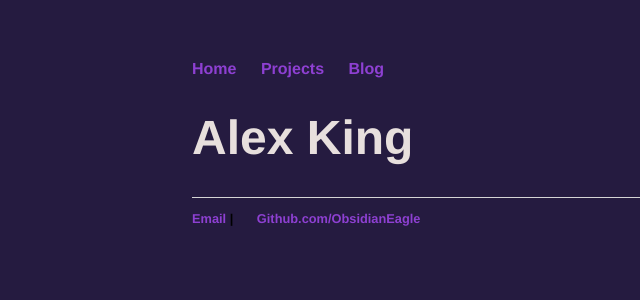
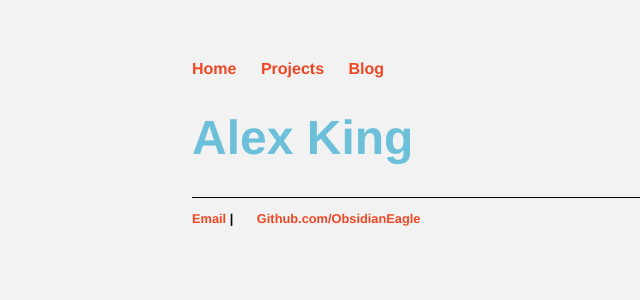
Before and after one commit to ObsidianEagle/ObsidianEagle.github.io, a Jekyll site: the page built from index.html, in a window 1280 px wide. Shown: the top 300 px of the page, without its empty margins (0-640 px from the left). Built offline with Jekyll 4.4.1, drawn with Linux system fonts in a browser that asks for light colours.

```diff
--- a/css/main.css
+++ b/css/main.css
@@ -1,15 +1,15 @@
 /*
 Colour scheme:
-    Dark (Background) - #251B40
-    Light (Text) - #E7DFDD
-    Violet (Accents) - #8E40D2
-    Indigo (Features) - #4717F6
+    Light Gray: #F2F2F2
+    Blue: #6CC0DA
+    Red: #EF4723
+    Black: #000000
 */
 
 body {
     margin: 60px auto;
     width: 70%;
-    background-color: #251B40;
+    background-color: #F2F2F2;
 }
 nav ul, footer ul {
     font-family:'Helvetica', 'Verdana', 'Sans-Serif';
@@ -23,7 +23,7 @@ nav ul li, footer ul li {
 }
 a {
     text-decoration: none;
-    color: #8E40D2;
+    color: #EF4723;
 }
 a:hover {
     text-decoration: underline;
@@ -31,16 +31,16 @@ a:hover {
 h1 {
     font-size: 3em;
     font-family:'Helvetica', 'Verdana', 'Sans-Serif';
-    color: #E7DFDD;
+    color: #6CC0DA;
 }
 p {
     font-size: 1.5em;
     line-height: 1.4em;
     font-family:'Helvetica', 'Verdana', 'Sans-Serif';
-    color: #E7DFDD;
+    color: #000000;
 }
 footer {
-    border-top: 1px solid #d5d5d5;
+    border-top: 1px solid #000000;
     font-size: .8em;
 }
 
@@ -55,5 +55,5 @@ ul.posts li {
 
 span {
     font-family:'Helvetica', 'Verdana', 'Sans-Serif';
-    color: #E7DFDD;
+    color: #000000;
 }
```
Also changed, not shown: _posts/2017-04-04-test-post.md (deleted, +0 -6 lines), _posts/2017-04-27-site-up.md (added, +8 -0 lines).
